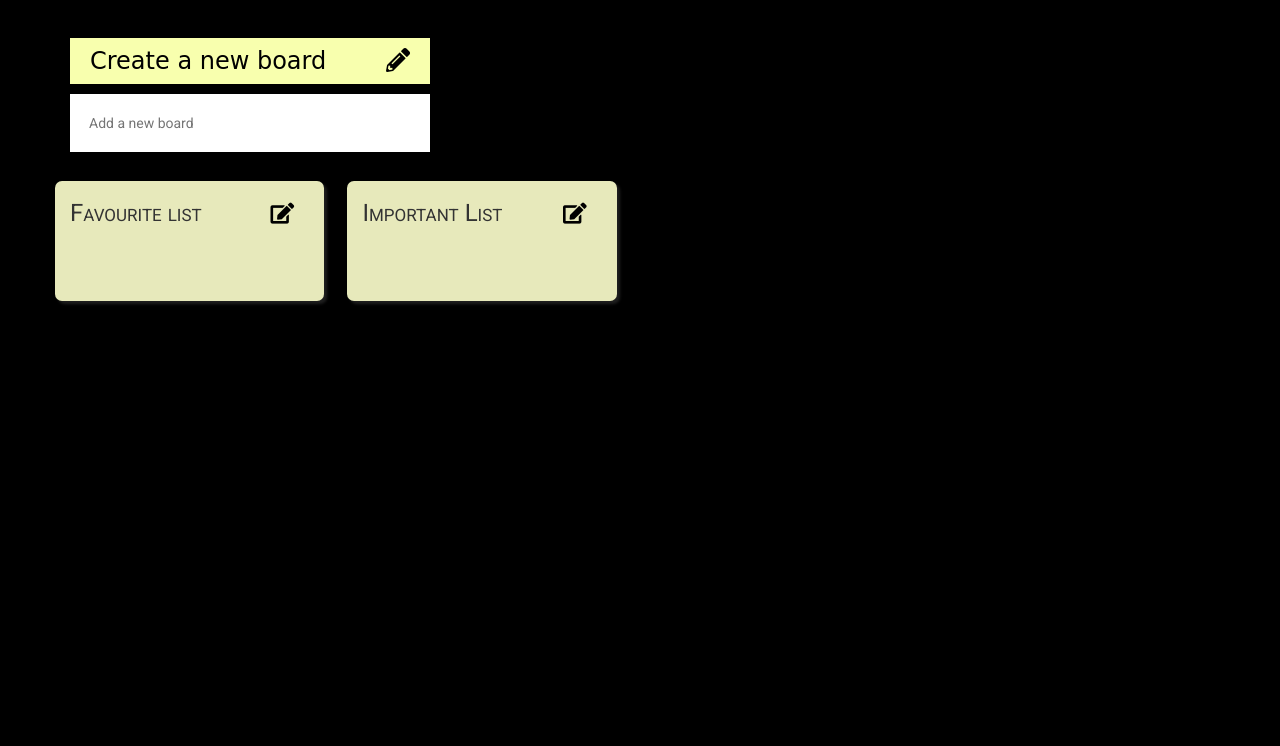
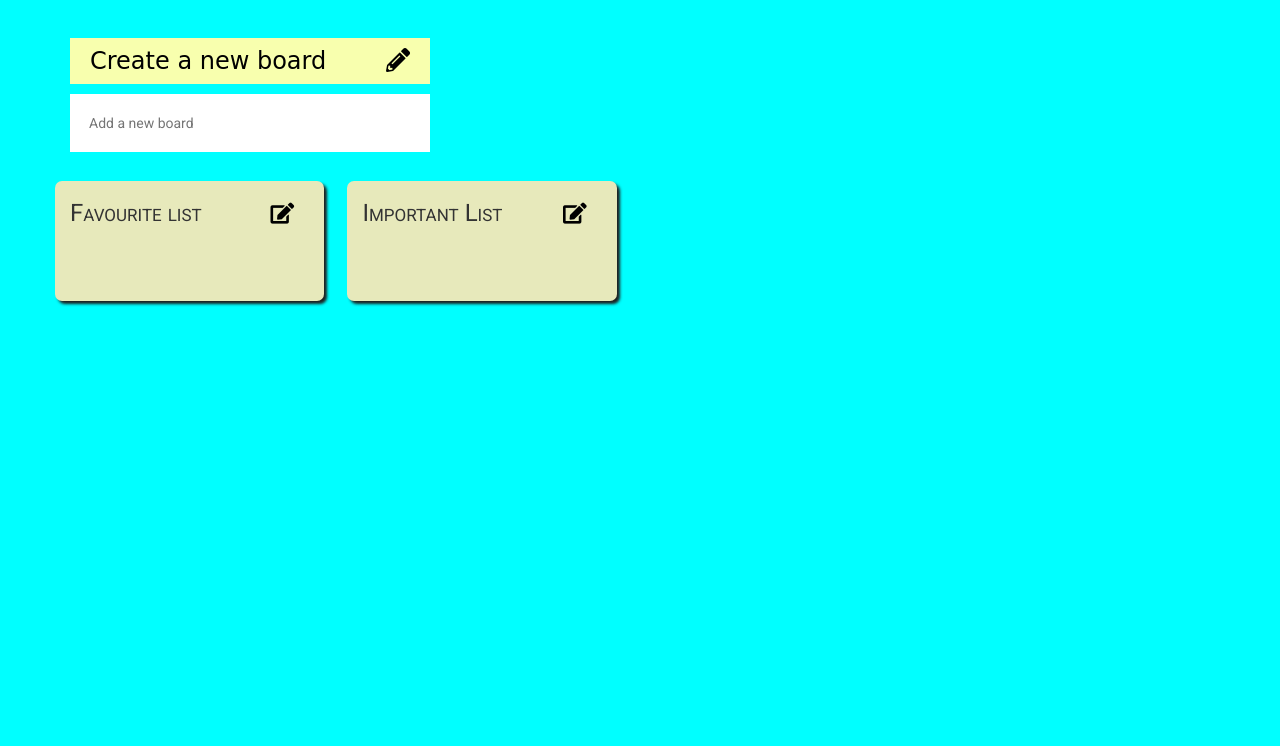
Before and after one commit to orly2001/fin, a plain HTML site: page ToDo-List-master/index.html in a window 1280 px wide. Shown: the part 54-800 px from the top of the page. Drawn offline with nearby package versions, Linux system fonts and the light colour scheme.

Commit message:
modification

```diff
--- a/ToDo-List-master/css/home.css
+++ b/ToDo-List-master/css/home.css
@@ -7,7 +7,7 @@ body {
   margin: 0px;
   padding: 0px;
   font-family: "Roboto", sans-serif;
-  background-color: black;
+  background-color: aqua;
 }
 .navbar-default {
   background-color: #ecf0f1;
```
